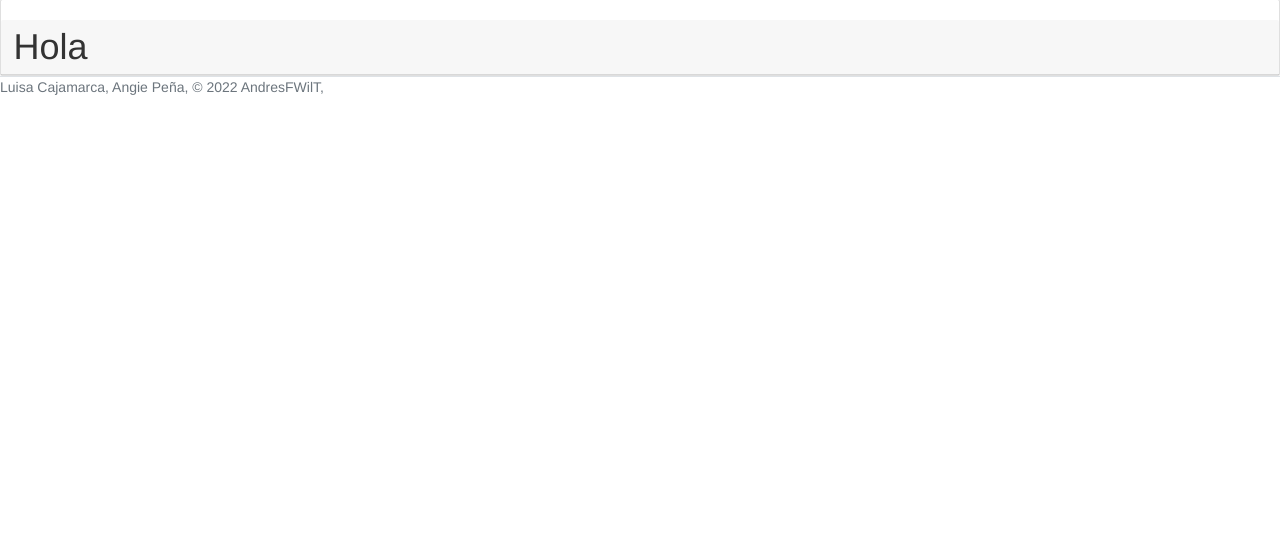
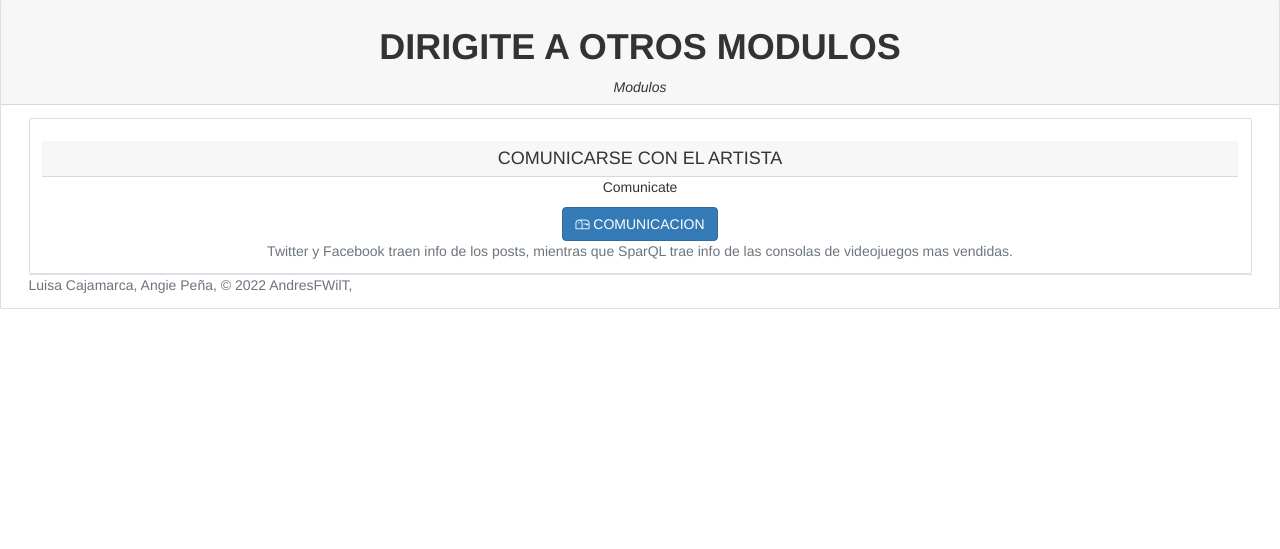
Before and after one commit to AndresFWilT/ExpoArt-Web, a Flask app: page / in a window 1280 px wide. Shown: the part 111-660 px from the top of the page. Run offline with Flask 2, Linux system fonts and the light colour scheme; some libraries are stand-ins or nearby versions.

Commit message:
first steps

```diff
--- a/app.py
+++ b/app.py
@@ -13,7 +13,9 @@ def init():
 def index():
     return render_template('index.html')
 
-
+@app.route('/comunication')
+def module_communication():
+    return render_template('comunication.html')
 
 if __name__ == '__main__':
     app.config.from_object(DevelopmentConfig)
--- /dev/null
+++ b/templates/comunication.html
@@ -0,0 +1 @@
+<h1>Modulo comunicacion</h1>
--- a/templates/index.html
+++ b/templates/index.html
@@ -4,7 +4,31 @@
 Bienvenido
 {% endblock title %}
 {% block content %}
-    <div class="card">
-        <h1 class="card-header">Hola</h1>
+<div class="card text-center">
+    <div class="card-header">
+      <h1 class="text-uppercase"><b>Dirigite a otros modulos</b></h1>
+      <i>Modulos</i>
     </div>
+    <div class="card-body">
+      <div class="col-auto text-center">
+        <div class="row">
+          <div class="col">
+            <div class="card">
+              <div class="card-body">
+                <h4 class="text-uppercase card-header">Comunicarse con el artista</h4>
+                <p class="card-text">
+                  Comunicate
+                </p>
+                <div class="btn-group" role="group" aria-label="Basic example">
+                  <a class="btn btn-primary text-center text-uppercase" href="comunication"><i class="bi bi-mailbox"></i>
+                    Comunicacion</a>
+                </div>
+                <br>
+                <span class="text-muted">Twitter y Facebook traen info de los posts, mientras que SparQL trae info de las
+                  consolas de videojuegos mas vendidas.</span>
+              </div>
+            </div>
+          </div>
+        </div>
+
 {% endblock content%}
```
